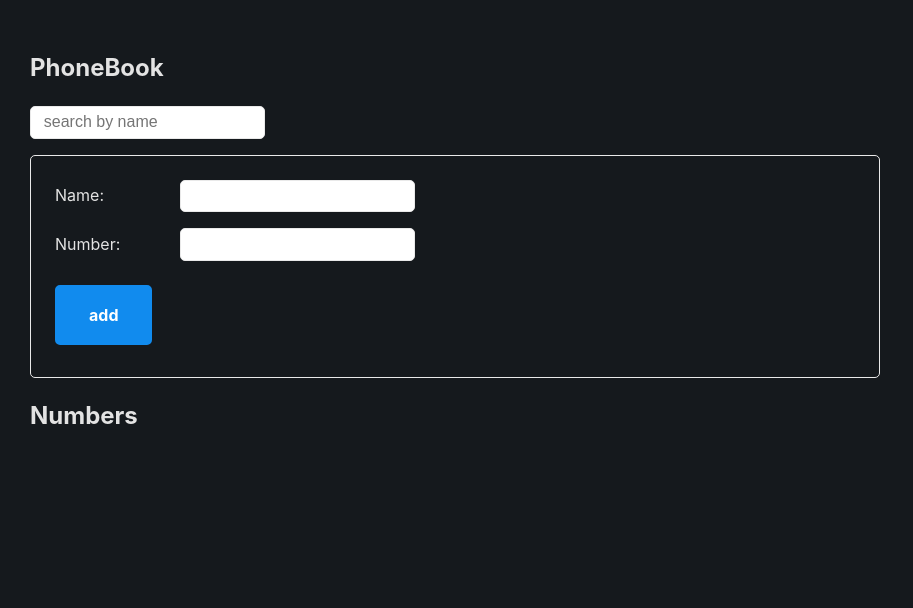
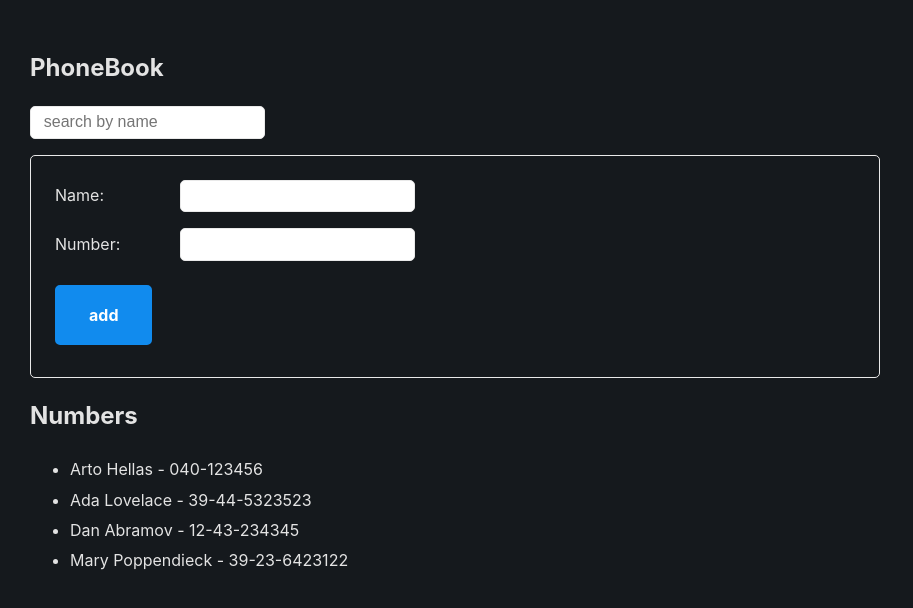
Before and after one commit to damianroiz/FSO-part0, a React (Vite) app in the folder part-2/phonebook/: page / in a window 1280 px wide. Shown: the top 608 px of the page, without its empty margins (0-913 px from the left). Built offline with nearby package versions, Linux system fonts and the light colour scheme; data requests are answered from the project's data file.

Commit message:
exercise 2.11 completed

```diff
--- /dev/null
+++ b/part-2/phonebook/db.json
@@ -0,0 +1,24 @@
+{
+  "persons": [
+    {
+      "name": "Arto Hellas",
+      "number": "040-123456",
+      "id": 1
+    },
+    {
+      "name": "Ada Lovelace",
+      "number": "39-44-5323523",
+      "id": 2
+    },
+    {
+      "name": "Dan Abramov",
+      "number": "12-43-234345",
+      "id": 3
+    },
+    {
+      "name": "Mary Poppendieck",
+      "number": "39-23-6423122",
+      "id": 4
+    }
+  ]
+}
--- a/part-2/phonebook/index.html
+++ b/part-2/phonebook/index.html
@@ -4,6 +4,7 @@
     <meta charset="UTF-8" />
     <link rel="shortcut icon" href="#" />
     <link rel="stylesheet" href="https://unpkg.com/mvp.css@1.12/mvp.css" />
+    <link rel="icon" href="data:," />
     <meta name="viewport" content="width=device-width, initial-scale=1.0" />
     <title>Vite + React</title>
   </head>
--- a/part-2/phonebook/package.json
+++ b/part-2/phonebook/package.json
@@ -7,9 +7,11 @@
     "dev": "vite",
     "build": "vite build",
     "lint": "eslint src --ext js,jsx --report-unused-disable-directives --max-warnings 0",
-    "preview": "vite preview"
+    "preview": "vite preview",
+    "server": "json-server -p3005 --watch db.json"
   },
   "dependencies": {
+    "axios": "^1.4.0",
     "react": "^18.2.0",
     "react-dom": "^18.2.0"
   },
@@ -21,6 +23,7 @@
     "eslint-plugin-react": "^7.32.2",
     "eslint-plugin-react-hooks": "^4.6.0",
     "eslint-plugin-react-refresh": "^0.3.4",
+    "json-server": "^0.17.3",
     "vite": "^4.3.9"
   }
 }
--- a/part-2/phonebook/src/App.jsx
+++ b/part-2/phonebook/src/App.jsx
@@ -1,6 +1,6 @@
 import React from "react";
-import { useState } from "react";
-
+import { useState, useEffect } from "react";
+import axios from "axios";
 import Filter from "./components/Filter";
 import Form from "./components/Form";
 import Name from "./components/Name";
@@ -12,6 +12,15 @@ const App = () => {
   const [newName, setNewName] = useState("");
   const [newNumber, setNewNumber] = useState("");
   const [newSearch, setNewSearch] = useState("");
+
+  useEffect(() => {
+    console.log("effect");
+    axios.get("http://localhost:3005/persons").then((response) => {
+      console.log("promise fulfilled");
+      setPersons(response.data);
+    });
+  }, []);
+  console.log("render", persons.length, "persons");
 
   const addName = (event) => {
     event.preventDefault();
--- a/part-2/phonebook/src/main.jsx
+++ b/part-2/phonebook/src/main.jsx
@@ -2,6 +2,11 @@ import React from "react";
 import ReactDOM from "react-dom/client";
 import App from "./App.jsx";
 import "./index.css";
+import axios from "axios";
+
+const promise = axios.get("http://localhost:3005/persons");
+console.log(promise);
+
 
 ReactDOM.createRoot(document.getElementById("root")).render(
   <React.StrictMode>
```
Also changed, not shown: 2 other files (tests, documents, lock files or other folders).
